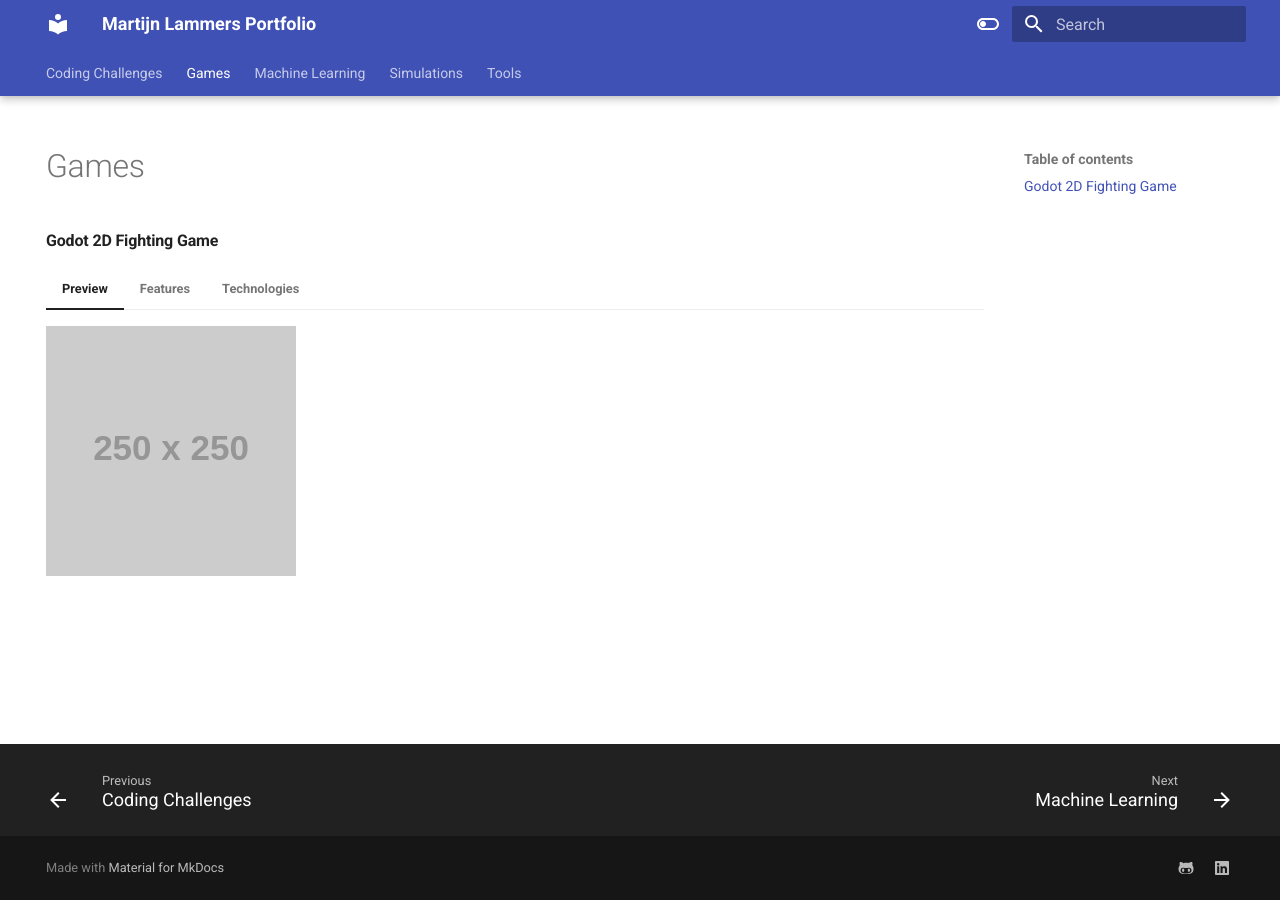
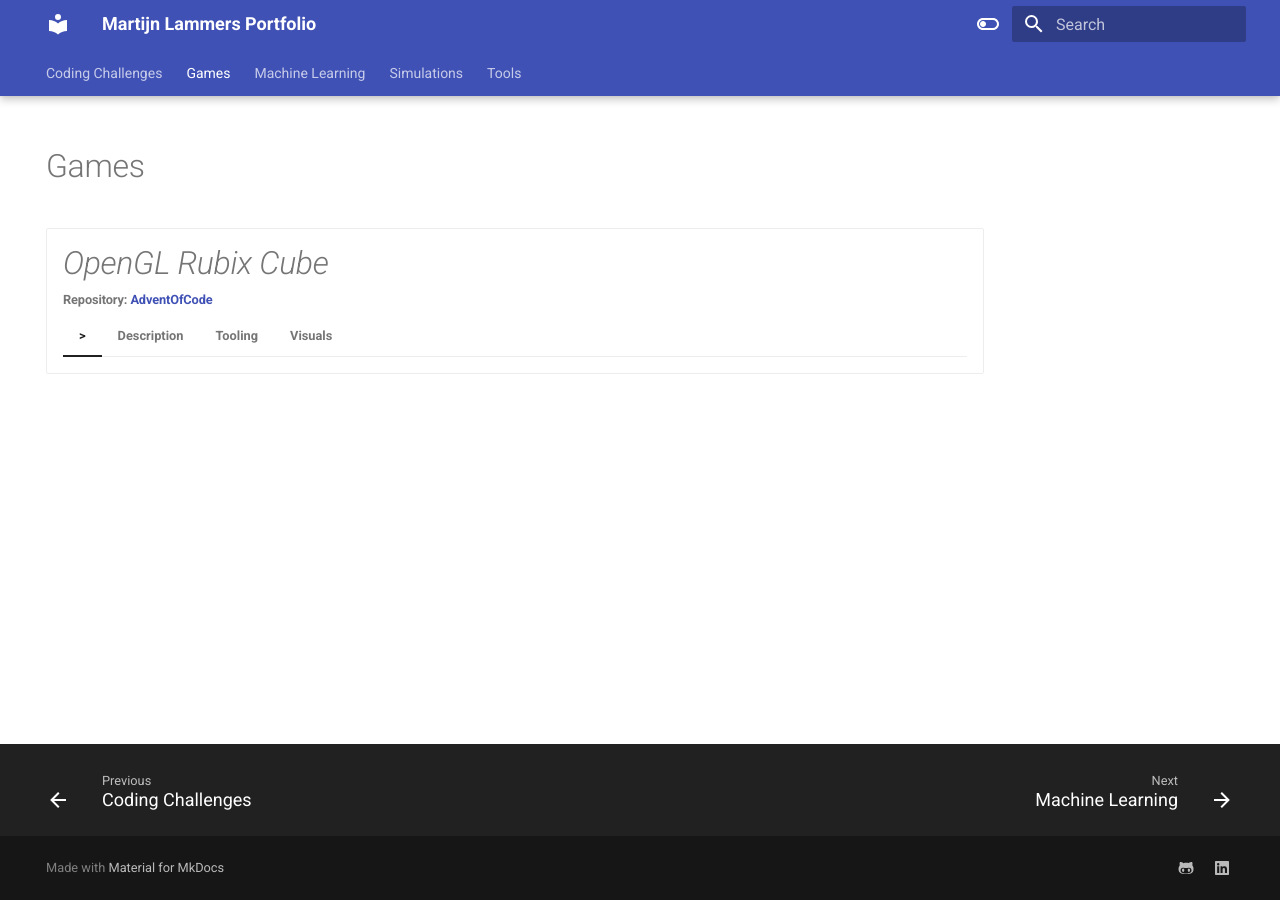
Before and after one commit to martijnlammers/martijnlammers.github.io, an MkDocs documentation site: the page built from docs/games.md, in a window 1280 px wide. Built offline with MkDocs 1.6.1 and Material for MkDocs 9.7.7, drawn with Linux system fonts in a browser that asks for light colours.

Commit message:
Started adding rubix cube project.

```diff
--- a/docs/games.md
+++ b/docs/games.md
@@ -5,20 +5,39 @@ hide:
 
 # Games
 
-#### Godot 2D Fighting Game
-=== "Preview"
+<div class="grid cards" markdown>
 
-    ![Image title](https://dummyimage.com/250x250/eee/aaa){ align=left }
+-   <h1 style="margin-top:-10px; margin-bottom:-15px">
+        *OpenGL Rubix Cube*
+    </h1>
+    <br>
+    <h6 style="margin-top:-5px; margin-bottom:-10px;">
+            Repository: [AdventOfCode](https://github.com/martijnlammers/AdventOfCode)
+    </h6>
 
-=== "Features"
-    * Draws a Rubix Cube on the screen.
-    * Can rotate layers based on user input.
-    * Step reversal.
+    === ">"
+    === "Description"
 
-=== "Technologies"
-    | Tool      | Usage                          |
-    | ----------- | ------------------------------------ |
-    | Python       | Programming language  |
-    | OpenGL      | Computer graphics library |
-    | Docker | Containerizing application |
-    | Git | Version Management |
+        Advent Of Code is a annual coding challenge in the theme of christmas spirit. For 25 days long,
+        a new puzzle with varying difficulty is unlocked. These challenges are an excellent excersise for
+        learning new programming languages and honing problem solving skills.
+
+        Participate or learn more here: [adventofcode.com](https://adventofcode.com/)
+
+    === "Tooling"
+
+        `Programming languages`
+
+            Python
+
+        `Frameworks, libraries`
+
+            OpenGL
+
+        `Development tools`
+
+            Git
+
+    === "Visuals"
+        ![AoC2015](./images/advent_of_code.png){ align=center }
+</div>
```
Also changed, not shown: docs/index.md (+0 -1 lines).
